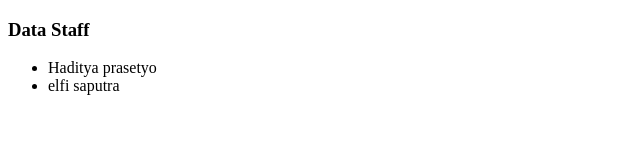
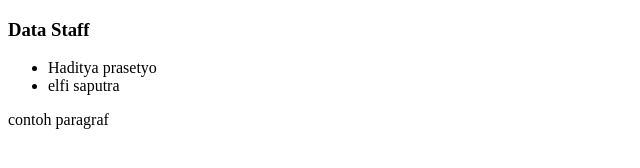
Before and after one commit to hadit10/Portfolio, a plain HTML site: page staff.html in a window 1280 px wide. Shown: the whole page, without its empty margins (0-640 px from the left). Drawn offline with Linux system fonts and the light colour scheme.

Commit message:
mengubah file staff.html

```diff
--- a/staff.html
+++ b/staff.html
@@ -12,5 +12,6 @@
         <li>Haditya prasetyo</li>
         <li>elfi saputra</li>
     </ul>
+    <p>contoh paragraf</p>
 </body>
 </html>
```
